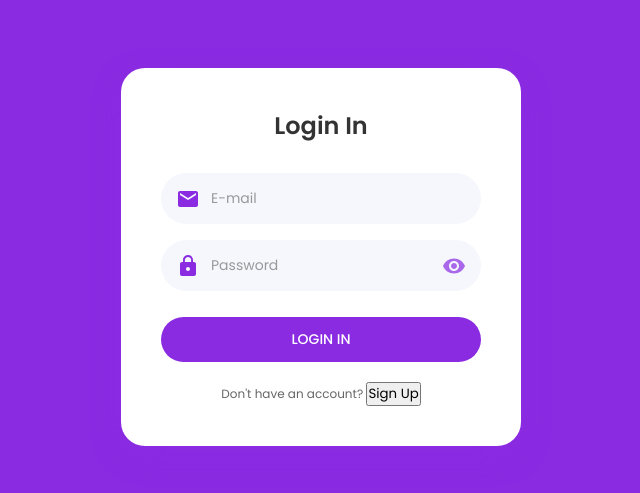
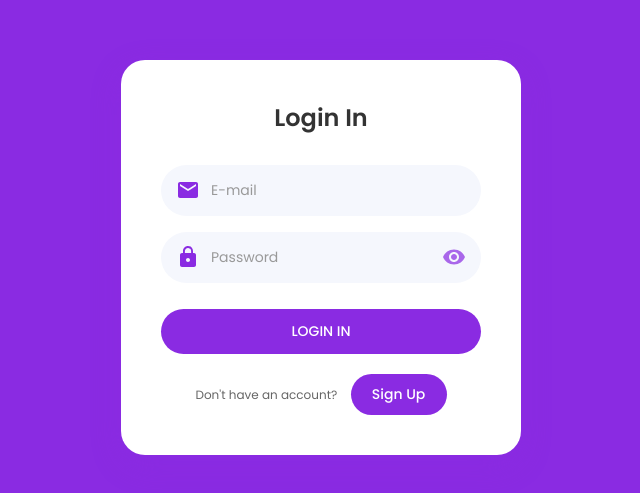
Before and after one commit to kareem-ullah/mern_todo_frontend, a React (Vite) app: page /login in a window 1280 px wide. Shown: the part 143-636 px from the top of the page, without its empty margins (319-959 px from the left). Built offline with nearby package versions, Linux system fonts and the light colour scheme.

Commit message:
feat: add signup button styling and update navigation in Login component

```diff
--- a/Component/login.css
+++ b/Component/login.css
@@ -113,3 +113,20 @@
   color: #8a2be2;
   text-decoration: none;
 }
+.signup-btn{
+  padding: 10px 5px;
+  margin-left: 10px;
+  border: none;
+  border-radius: 50px;
+  background-color: #8a2be2;
+  color: white;
+  font-size: 14px;
+  font-weight: 500;
+  cursor: pointer;
+  transition: background-color 0.3s;
+}
+.signup-btn,
+  .update-btn {
+    width: 30%;
+    margin-left: 10;
+  }
--- a/Component/login.jsx
+++ b/Component/login.jsx
@@ -88,7 +88,7 @@ function Login() {
         </form>
         <p className="signup-link">
           Don't have an account?{" "}
-          <button onClick={() => navigate("/signup")}>Sign Up</button>
+          <button className="signup-btn" onClick={() => navigate("/signup")}>Sign Up</button>
         </p>
       </div>
     </div>
```
